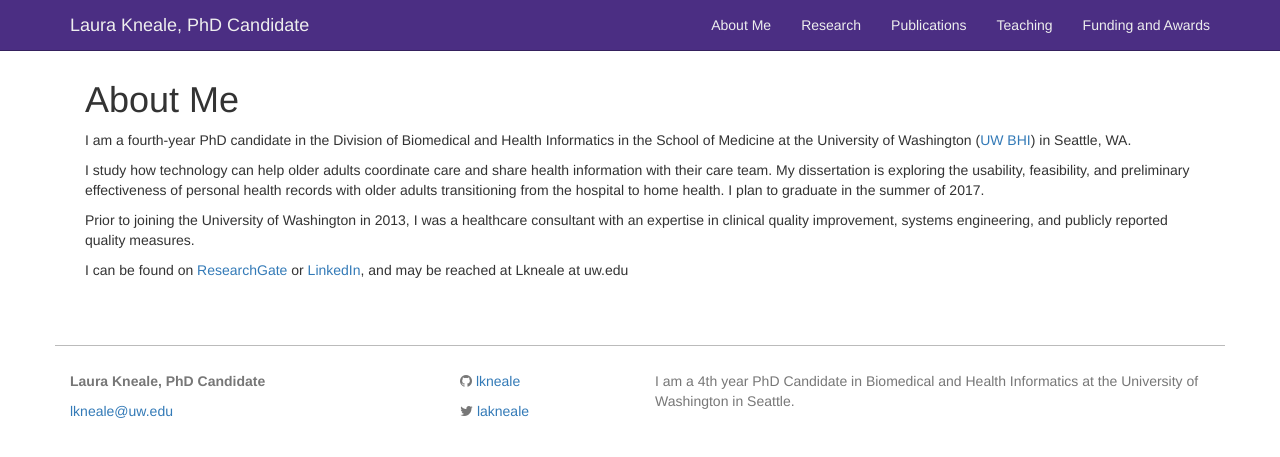
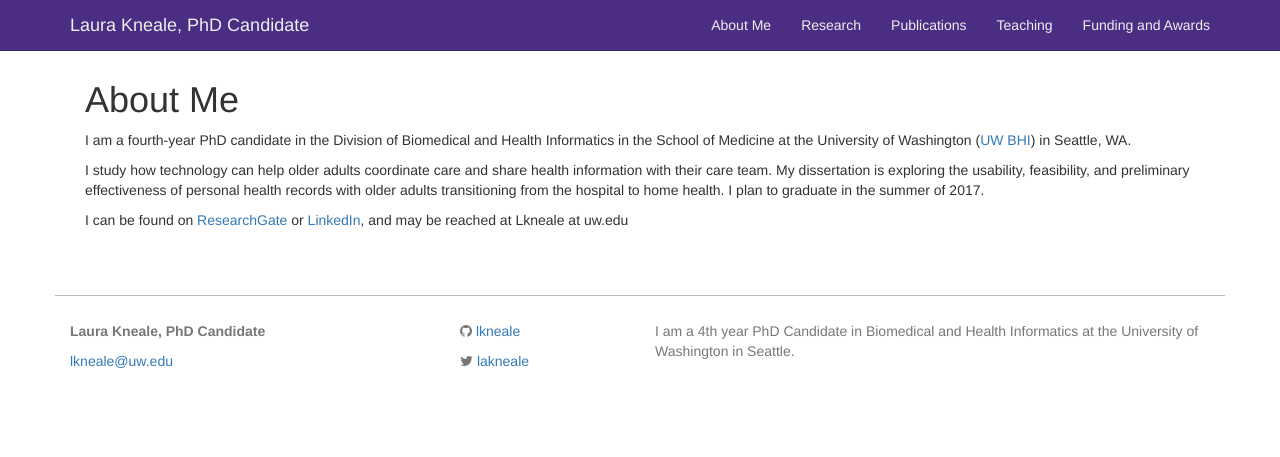
Before and after one commit to lkneale/lkneale.github.io, a Jekyll site: the page built from about.md, in a window 1280 px wide. Shown: the top 457 px of the page. Built offline with Jekyll 4.4.1, drawn with Linux system fonts in a browser that asks for light colours.

Commit message:
Update about.md

```diff
--- a/about.md
+++ b/about.md
@@ -8,6 +8,4 @@ I am a fourth-year PhD candidate in the Division of Biomedical and Health Inform
 
 I study how technology can help older adults coordinate care and share health information with their care team. My dissertation is exploring the usability, feasibility, and preliminary effectiveness of personal health records with older adults transitioning from the hospital to home health. I plan to graduate in the summer of 2017.
 
- Prior to joining the University of Washington in 2013, I was a healthcare consultant with an expertise in clinical quality improvement, systems engineering, and publicly reported quality measures.
-
 I can be found on [ResearchGate](https://www.researchgate.net/profile/Laura_Kneale) or [LinkedIn](https://www.linkedin.com/in/lkneale), and may be reached at Lkneale at uw.edu
```
